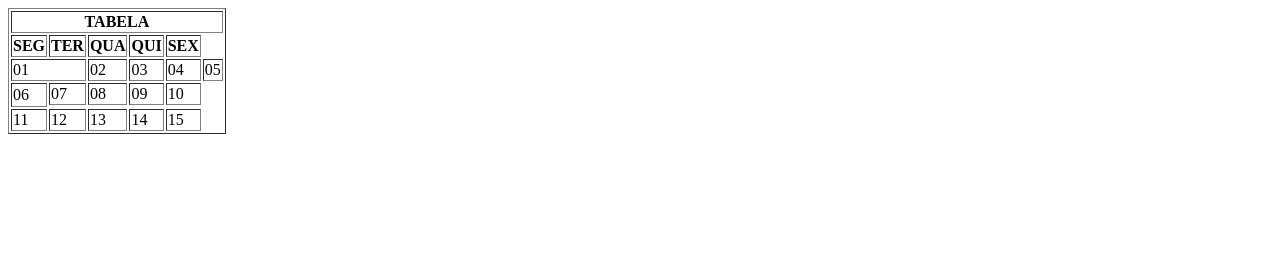
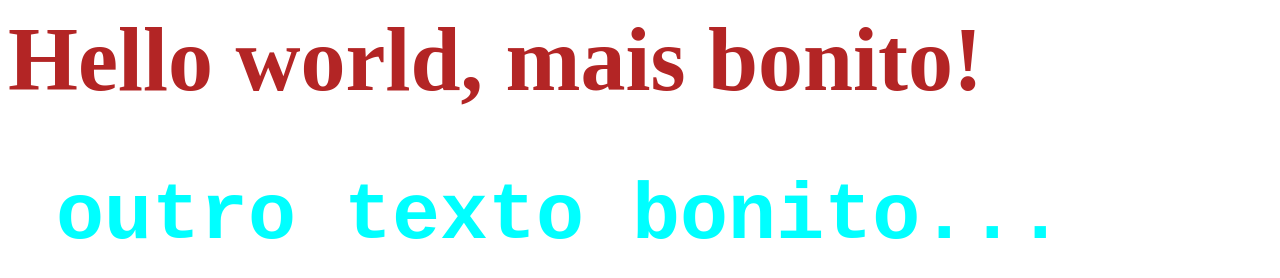
Before and after one commit to Guilherme120607/programacaointernetCascavel, a plain HTML site: page index.html in a window 1280 px wide. Drawn offline with Linux system fonts and the light colour scheme.

Commit message:
Add files via upload

```diff
--- /dev/null
+++ b/estilo.css
@@ -0,0 +1,10 @@
+h1{
+    color: rgb(179, 37, 37);
+    font-size: 90px;
+}
+
+.bolsonaro{
+    color: aqua;
+    font-size: 80px;
+    font-family: 'Courier New', Courier, monospace;
+}
--- a/index.html
+++ b/index.html
@@ -1,42 +1,10 @@
 <html>
     <head>
-        <title>Exemplo tabela</title>
+        <title>Exemplos CSS</title>
+        <link href="estilo.css" rel="stylesheet" type="text/css">
     </head>
-    <body>
-        <table BORDER="1">
-            <tr>
-                <th colspan="6">TABELA</th>
-            </tr>
-
-            <tr>
-
-                <th>SEG</th>
-                <th>TER</th>
-                <th>QUA</th>
-                <th>QUI</th>
-                <th>SEX</th>
-            </tr>
-
-            <tr>
-                <td colspan="2">01</td>
-                <td>02</td>
-                <td>03</td>
-                <td>04</td>
-                <td>05</td>
-            </tr>
-            <tr>
-                <td rowspan="2">06</td>
-                <td>07</td>
-                <td>08</td>
-                <td>09</td>
-                <td>10</td>
-            <tr>
-            </tr>
-                <td>11</td>
-                <td>12</td>
-                <td>13</td>
-                <td>14</td>
-                <td>15</td>
-        </table>
-    </body>
+    <BODY>
+        <H1>Hello world, mais bonito!</H1>
+        <h1 class="bolsonaro">&nbsp;outro texto bonito...</h1>
+    </BODY>
 </html>
```
